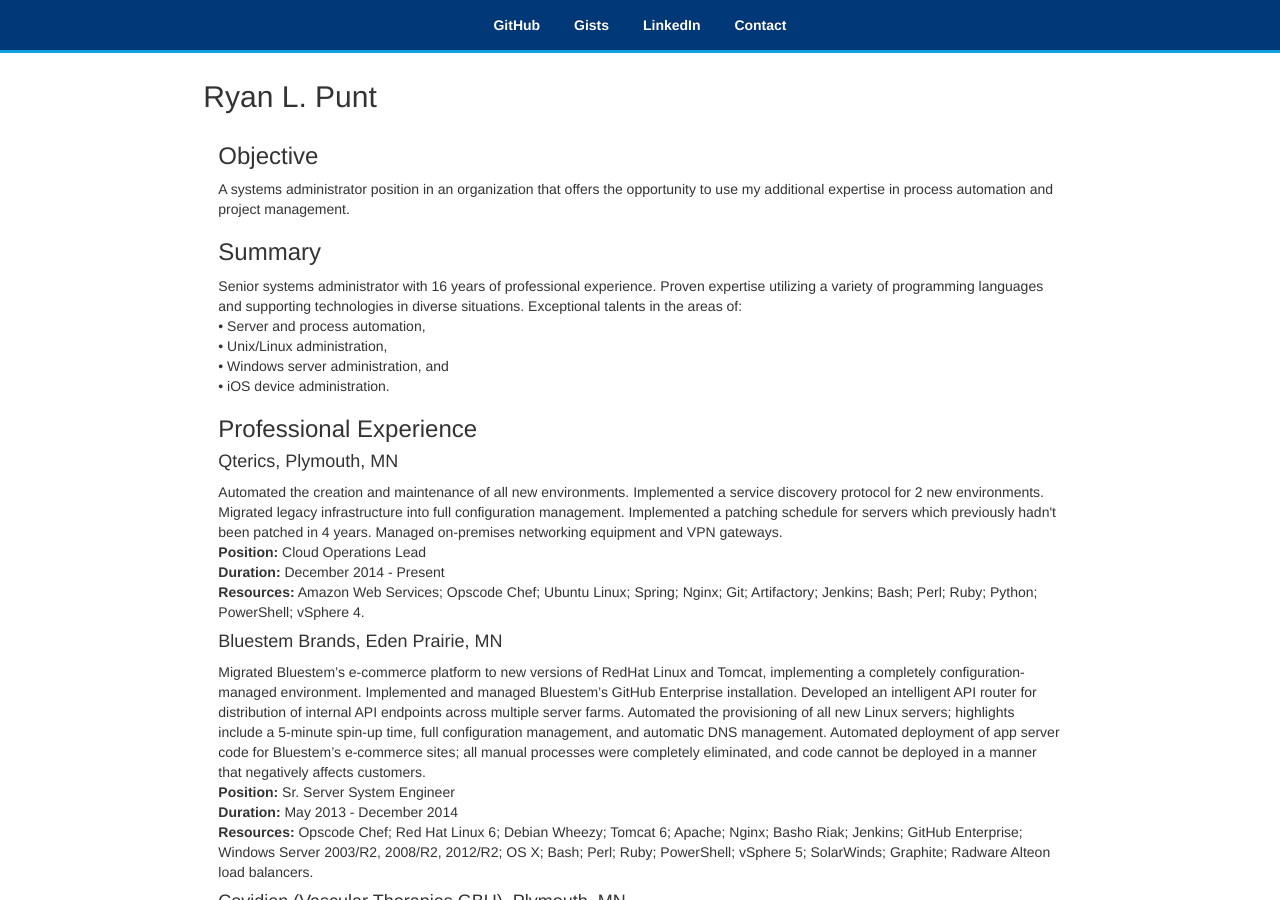
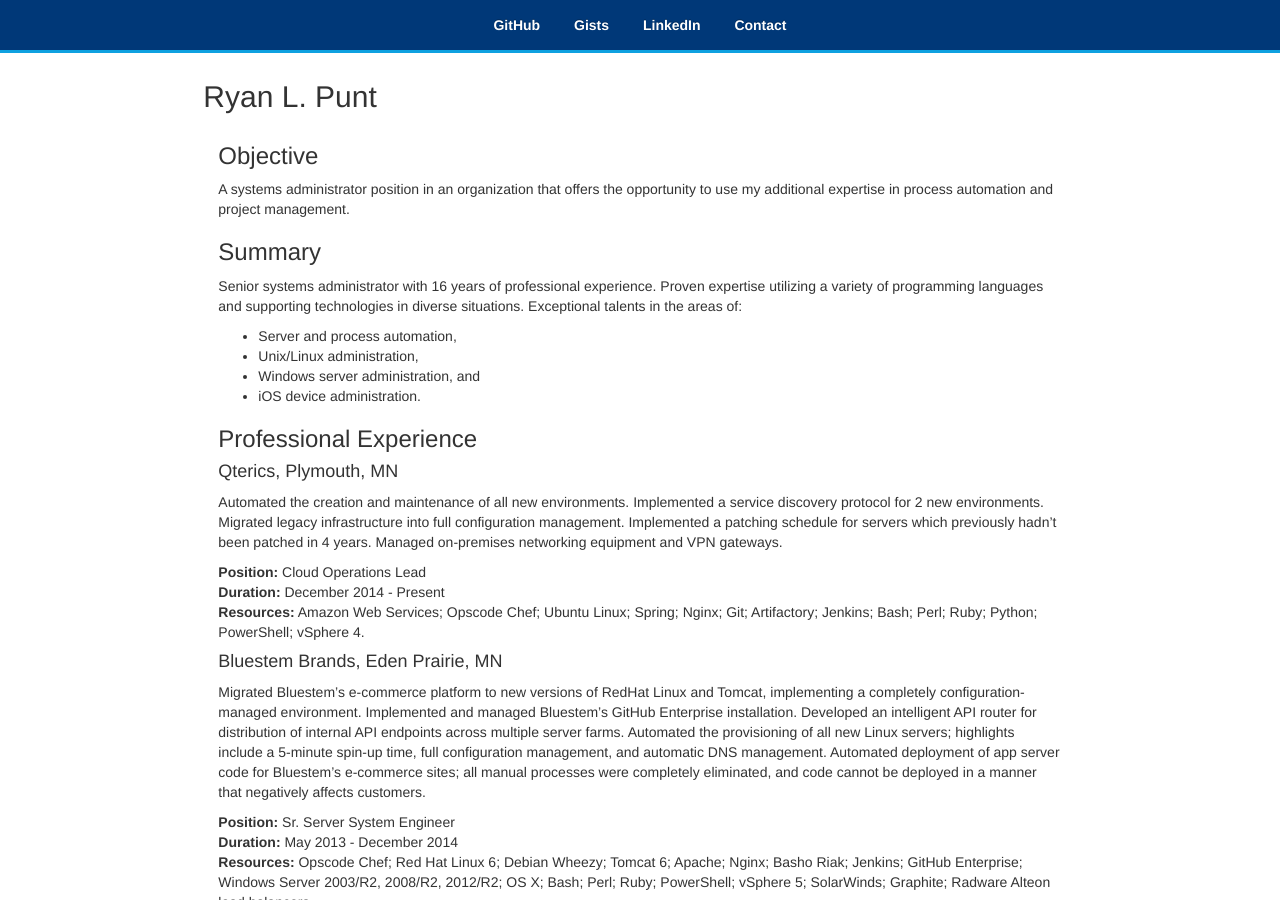
Before and after one commit to rpunt/rpunt.github.io, a Jekyll site: the page built from index.md, in a window 1280 px wide and 900 px high. Built offline with Jekyll 4.4.1, drawn with Linux system fonts in a browser that asks for light colours; nearby versions of some CDN libraries.

Commit message:
go-live on Jekyll

```diff
--- a/_layouts/default.html
+++ b/_layouts/default.html
@@ -1,7 +1,6 @@
 {% assign baseurl = site.baseurl %}
 <!DOCTYPE html>
 <html lang="en">
-
 {% include head.html %}
 <body>
 
@@ -21,8 +20,6 @@
   </div>
   <div class="col-lg-2 col-md-2 col-sm-2"></div>
 </div>
-
 {% include scripts.html %}
-
 </body>
 </html>
--- a/index.html
+++ /dev/null
@@ -1,169 +0,0 @@
-<!DOCTYPE html>
-<html lang="en">
-<head>
-<title>Ryan Punt</title>
-<meta charset="utf-8">
-<meta http-equiv="X-UA-Compatible" content="IE=edge">
-<meta name="viewport" content="width=device-width, initial-scale=1">
-<link rel="stylesheet" href="/css/bootstrap.min.css" type="text/css" media="screen" />
-<link rel="stylesheet" href="/css/bootstrap-theme.min.css" type="text/css" media="screen" />
-<style type="text/css">
-body {
-  padding-top: 60px;
-}
-
-.navbar-inverse .navbar-nav>li>a {
-        color: #fff;
-        font-weight: bolder;
-}
-.navbar-inverse {
-	background: #003878;
-	color: #fff;
-	border-bottom: 3px solid #0fa1e0;
-}
-.navbar-inverse .navbar-brand {
-	color: #fff;
-}
-.navbar-toggle {
-	background: #0fa1e0;
-}
-.navbar-inverse .navbar-toggle:hover, .navbar-inverse .navbar-toggle:focus {
-	background: #0fa1e0;
-}
-.center.navbar .nav, .center.navbar .nav > li {
-    float:none;
-    display:inline-block;
-    *display:inline; /* ie7 fix */
-    *zoom:1; /* hasLayout ie7 trigger */
-    vertical-align: top;
-}
-.center .navbar-inner {
-    text-align:center;
-}
-
-@media print {
-	.navbar {
-		display: none !important;
-	}
-	body {
-		padding-top: 0px;
-	}
-}
-</style>
-</head>
-
-<body>
-<div class="hidden-print navbar navbar-inverse navbar-fixed-top center">
-	<div class="navbar-inner">
-		<div class="container">
-			<div class="navbar-header">
-				<button data-target=".navbar-ex1-collapse" data-toggle="collapse" class="navbar-toggle" type="button">
-					<span class="sr-only">Toggle navigation</span>
-					<span class="icon-bar"></span>
-					<span class="icon-bar"></span>
-					<span class="icon-bar"></span>
-				</button>
-				<!-- text logo on mobile view -->
-				<a href="index.html" class="navbar-brand visible-xs">Ryan Punt</a>
-			</div>
-			<div class="collapse navbar-collapse navbar-ex1-collapse">
-				<ul class="nav navbar-nav">
-					<li><a href="https://github.com/rpunt">GitHub</a></li>
-					<li><a href="https://gist.github.com/rpunt/">Gists</a></li>
-					<li><a href="http://www.linkedin.com/in/rpunt">LinkedIn</a></li>
-					<li><a href="mailto:ryan@mirum.org?Subject=Contact%20from%20mirum.org">Contact</a></li>
-				</ul>
-			</div>
-		</div>
-	</div>
-</div>
-
-<div class="row">
-	<div class="col-lg-2 col-md-2 col-sm-2"></div>
-	<div class="col-lg-8 col-md-8 col-sm-8 content-body">
-		<div class="row">
-			<div class="hidden-xs">
-				<h2>Ryan L. Punt</h2>
-			</div>
-		</div>
-
-		<h3>Objective</h3>
-		<p>A systems administrator position in an organization that offers the opportunity to use my additional expertise in process automation and project management.</p>
-
-		<h3>Summary</h3>
-		<p>Senior systems administrator with 16 years of professional experience. Proven expertise utilizing a variety of programming languages and supporting technologies in diverse situations. Exceptional talents in the areas of:<br />
-		&bull; Server and process automation,<br />
-		&bull; Unix/Linux administration,<br />
-		&bull; Windows server administration, and<br />
-		&bull; iOS device administration.
-		</p>
-
-		<h3>Professional Experience</h3>
-		<h4>Qterics, Plymouth, MN</h4>
-		<p>Automated the creation and maintenance of all new environments. Implemented a service discovery protocol for 2 new environments. Migrated legacy infrastructure into full configuration management. Implemented a patching schedule for servers which previously hadn't been patched in 4 years. Managed on-premises networking equipment and VPN gateways.<br />
-		<b>Position:</b> Cloud Operations Lead<br />
-		<b>Duration:</b> December 2014 - Present<br />
-		<b>Resources:</b> Amazon Web Services; Opscode Chef; Ubuntu Linux; Spring; Nginx; Git; Artifactory; Jenkins; Bash; Perl; Ruby; Python; PowerShell; vSphere 4.
-		</p>
-
-		<h4>Bluestem Brands, Eden Prairie, MN</h4>
-		<p>Migrated Bluestem’s e-commerce platform to new versions of RedHat Linux and Tomcat, implementing a completely configuration-managed environment. Implemented and managed Bluestem’s GitHub Enterprise installation. Developed an intelligent API router for distribution of internal API endpoints across multiple server farms. Automated the provisioning of all new Linux servers; highlights include a 5-minute spin-up time, full configuration management, and automatic DNS management. Automated deployment of app server code for Bluestem’s e-commerce sites; all manual processes were completely eliminated, and code cannot be deployed in a manner that negatively affects customers.<br />
-		<b>Position:</b> Sr. Server System Engineer<br />
-		<b>Duration:</b> May 2013 - December 2014<br />
-		<b>Resources:</b> Opscode Chef; Red Hat Linux 6; Debian Wheezy; Tomcat 6; Apache; Nginx; Basho Riak; Jenkins; GitHub Enterprise; Windows Server 2003/R2, 2008/R2, 2012/R2; OS X; Bash; Perl; Ruby; PowerShell; vSphere 5; SolarWinds; Graphite; Radware Alteon load balancers.
-		</p>
-
-		<h4>Covidien (Vascular Therapies GBU), Plymouth, MN</h4>
-		<p>Administered hardware and OS for MFGPro ERP environment; migrated MFGPro environment from Power3-era IBM hardware to HP Blades running Linux. Administered HP SIM installation to reduce hardware-related outages. Administered Nimsoft Nimbus NMS; responsible for system outage notifications for all GBU-specific computing infrastructure. Administered all GBU-specific Windows servers (comprised of a mix of 2003, 2008, 2008 R2, and 2012). Administered GBU VMWare ESX infrastructure, which hosts 90% of all GBU computing infrastructure. Installed, configured, and administered the Covidien-wide MobileIron environment for iOS device management; 15,200 iOS devices under management. Developed code-signing infrastructure for in-house iOS apps developed by third-party developers, enabling app distribution to field staff. Deployed a continuous-integration and build server for in-house Objective-C development. Developed and deployed three in-house iPad apps, and two in-house iPhone apps. Responsible for all Citrix Xenapp administration in the VT GBU.<br />
-		<b>Position:</b> Server Admin III<br />
-		<b>Duration:</b> February 2010 - May 2013<br />
-		<b>Resources:</b> Red Hat Linux; Windows Server 2003, 2008, 2008 R2, 2012; OS X; Exchange 2007 and 2010; Progress RDBMS; Bash; Perl; VBScript; PowerShell; vSphere 4; Compellent SANs; HP EVA SANs; HP C-class blade chassis; HP B-class blades; MobileIron MDM platform; Apple iOS developer portal; Objective C; XenApp 6.0.
-		</p>
-
-		<h4>The Evangelical Lutheran Good Samaritan Society, Sioux Falls, SD</h4>
-		<p>Administered 300 servers whose functions range from file services to enterprise authentication. Supervised a team of three; oversaw the day-to-day operation and support for 3,500 end-user computers on the 250-site corporate WAN; 219 time clocks; and the use of LANDesk for systems management and patching. Virtualized 39 servers, simultaneously providing for disaster recovery and retiring 39 pieces of legacy hardware. Managed, to completion, the in-field replacement of 205 servers. Managed, to completion, the in-field replacement of 3,500 client computers; automated the setup process to allow deployment with zero user interaction. Implemented disaster recovery plans for 5 applications and 25 servers. Implemented access controls on our Macintosh environment via the corporate LDAP directory as well as systems management software for the clients.<br />
-		<b>Position:</b> Network Computer Systems Administrator 2<br />
-		<b>Duration:</b> August 2005 - February 2010<br />
-		<b>Resources:</b> Debian and Red Hat Linux; Windows Server and XP; OS X; WYSE thin clients and management software; LANDesk; WebWasher content filters; Squid proxy servers; Samba; VMware ESX; Bash; Perl; VBScript
-		</p>
-
-		<h4>Sencore Inc., Sioux Falls, SD</h4>
-		<p>Responsible for all Active Directory and Exchange Server administration. Duties included GPO creation, replication scheme setup and maintenance, and disaster recovery planning. Wrote a custom printer driver, which allowed database and financial reports to be printed directly to PDF and realizing a savings of 300,000 printed pages per calendar year. Migrated HP-UX hardware, software, and database systems to updated versions of each, achieving the mandated zero-downtime project goal. Managed IT helpdesk; responsible for end-user support in a Windows XP environment. Administered the day-to-day operations of both Unix and Windows servers. Served as Webmaster for Corporate Intranet.<br />
-		<b>Position:</b> Systems Analyst 2<br />
-		<b>Duration:</b> October 2001 – May 2005<br />
-		<b>Resources:</b> Unix, Windows, and Linux server administration; UniData RDBMS administration and programming; Perl; PHP; Visual Basic .NET; XML; HTML; CSS; Photoshop; Microsoft Office; Apache and IIS web servers
-		</p>
-
-		<h4>Pella Corporation, Pella, IA</h4>
-		<p>Authored all daily financial reports (bookings, shipments, et. al) for presentation to Executive Management. Acted as Webmaster for the financial reporting division of Corporate Intranet. Implemented a “Metrics Dashboard” Intranet site for financial report distribution. Deployed custom OLAP queries in the form of Cognos PowerCubes for user data analysis. Maintained 3 Impromptu Catalogs and 30 custom PowerCubes on a weekly build schedule. Served as application/systems administrator for contact center, customer service, and order entry application groups.<br />
-		<b>Position:</b> Systems Engineer<br />
-		<b>Duration:</b> May 2000 – August 2001<br />
-		<b>Resources:</b> Progress 4GL RDBMS; Perl; Visual Basic; VBScript/ASP; BASH/Korn Shell; Cognos Enterprise Server; Cognos PowerPlay; Cognos Impromptu
-		</p>
-
-		<h3>Language, Software and Operating System Proficiencies</h3>
-		<p>Apache, BASH, BIND, Opscode Chef, CSS, HP SIM, HP-UX, HTML, IIS, Linux, MobileIron MDM, MS Exchange, MySQL, Nginx, Nimsoft NimBUS, Objective C, OS X, Perl, PHP, Progress RDBMS, Ruby, Samba, SQL, Tomcat, VBScript, VMware vSphere, Windows</p>
-
-		<h3>Training:</h3>
-		<p>Citrix</p>
-
-		<h3>Certifications:</h3>
-		<p>CompTIA A+</p>
-
-	</div>
-	<div class="col-lg-2 col-md-2 col-sm-2"></div>
-</div>
-<script>
-  (function(i,s,o,g,r,a,m){i['GoogleAnalyticsObject']=r;i[r]=i[r]||function(){
-  (i[r].q=i[r].q||[]).push(arguments)},i[r].l=1*new Date();a=s.createElement(o),
-  m=s.getElementsByTagName(o)[0];a.async=1;a.src=g;m.parentNode.insertBefore(a,m)
-  })(window,document,'script','//www.google-analytics.com/analytics.js','ga');
-
-  ga('create', 'UA-94398-1', 'mirum.org');
-  ga('send', 'pageview');
-
-</script>
-<script src="https://ajax.googleapis.com/ajax/libs/jquery/1.11.0/jquery.min.js"></script>
-<script src="/js/bootstrap.min.js"></script>
-</body>
-</html>
```
Also changed, not shown: index.md (renamed from test.md).
